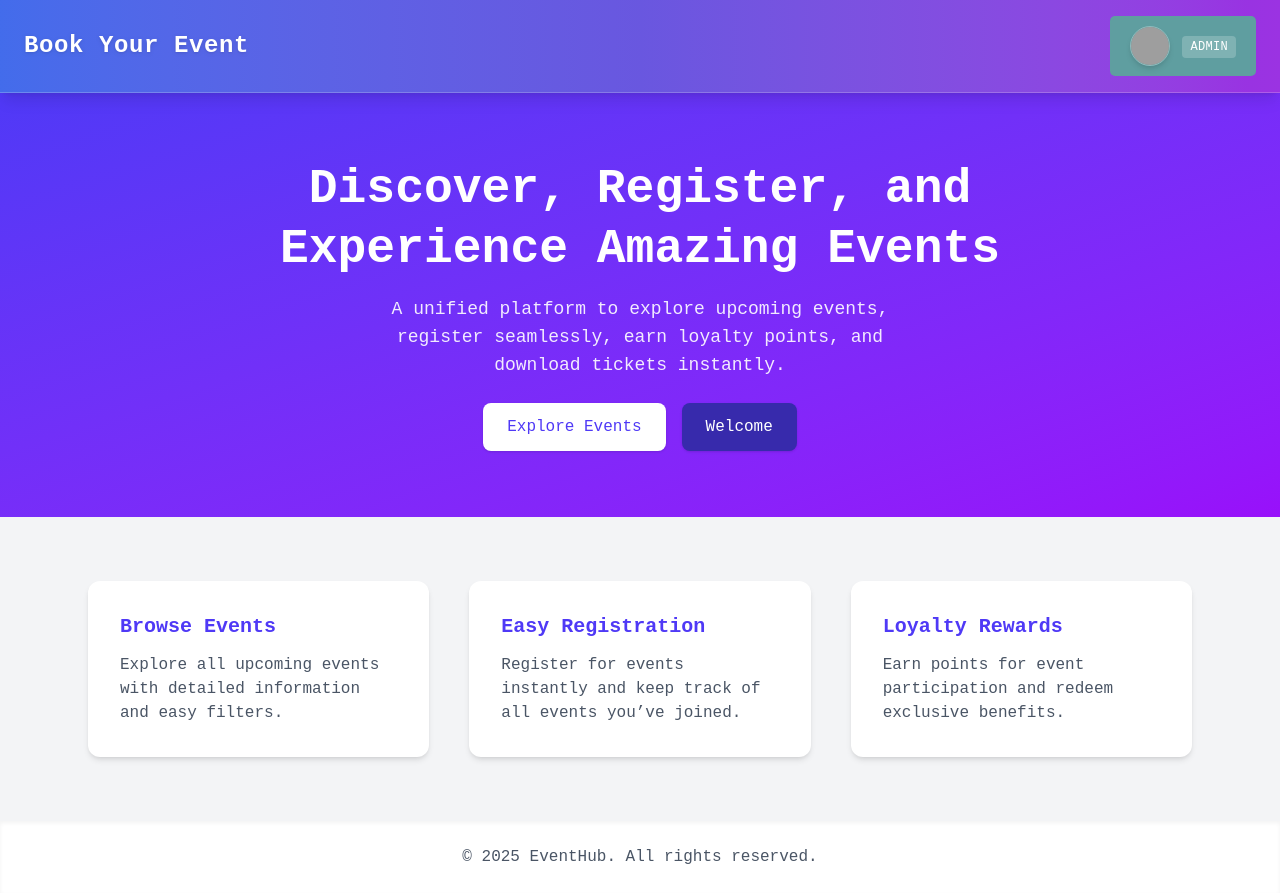
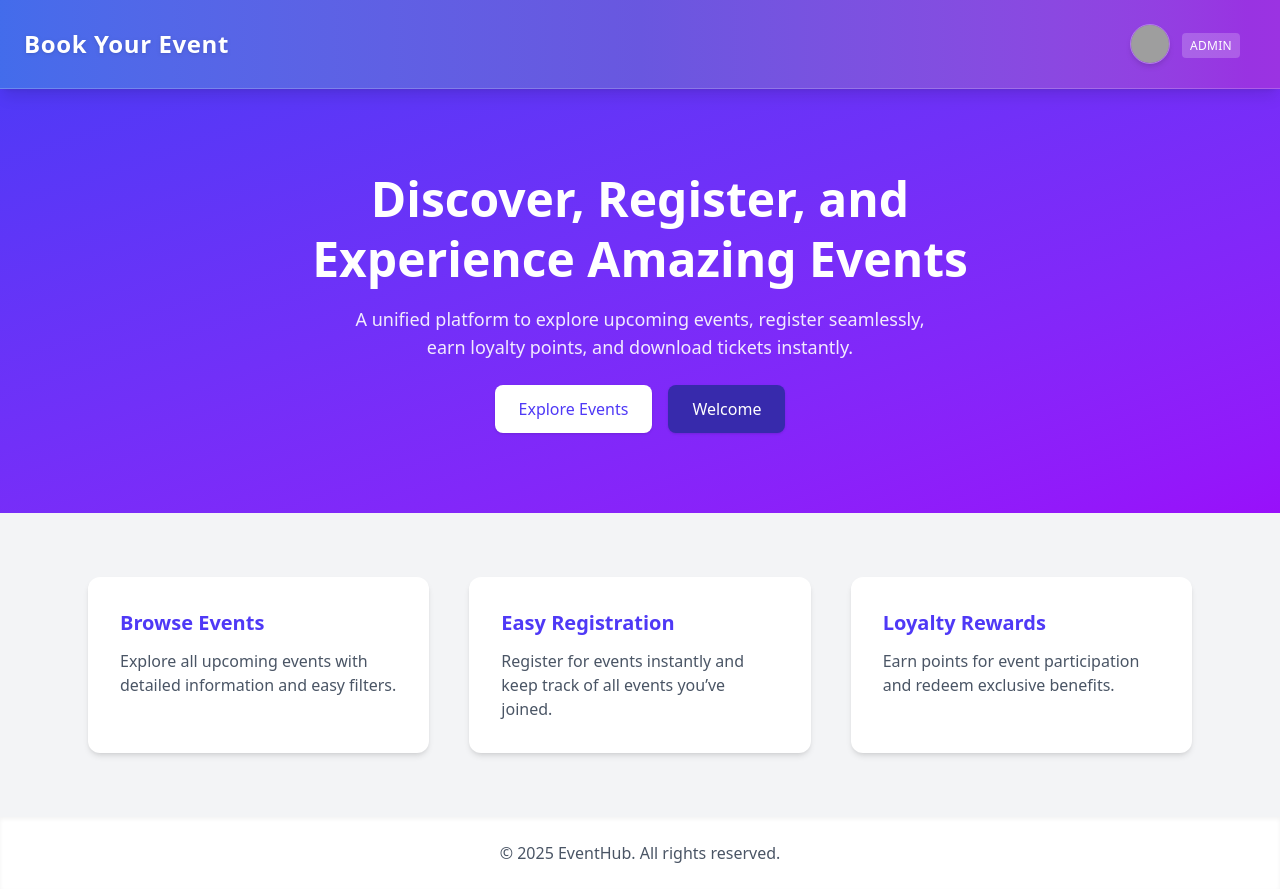
Before and after one commit to ASWANA123-as/main_project_frontend, a React (Vite) app: page / in a window 1280 px wide. Built offline with nearby package versions, Linux system fonts and the light colour scheme; no server answers; sample sign-in values are in the browser's storage; grey boxes are pictures that could not be loaded.

Commit message:
yyyyyyyyyy

```diff
--- a/src/index.css
+++ b/src/index.css
@@ -10,24 +10,24 @@ html, body, #root {
 
 .dark{
   --bg-color:black;
-  --text-color:white;
+  --text-color:rgb(246, 11, 11);
 }
 
-body{
+/* body{
   background-color: var(--bg-color);
   color: var(--text-color);
   font-family: 'Courier New', Courier, monospace;
   margin: 0;
   transition: background 0.3s,color 0.3s;
-}
+} */
 
-button{
+/* button{
   padding: 10px  20px;
   cursor: pointer;
   border-radius: 5px;
   background-color:cadetblue;
   color: aliceblue;
-}
+} */
 @keyframes scaleFade {
   0% {
     opacity: 0;
```
